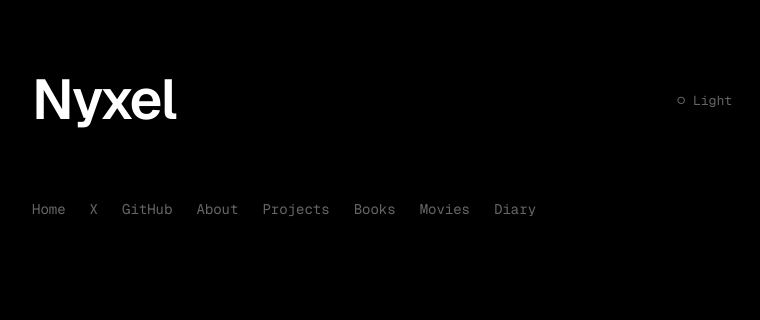
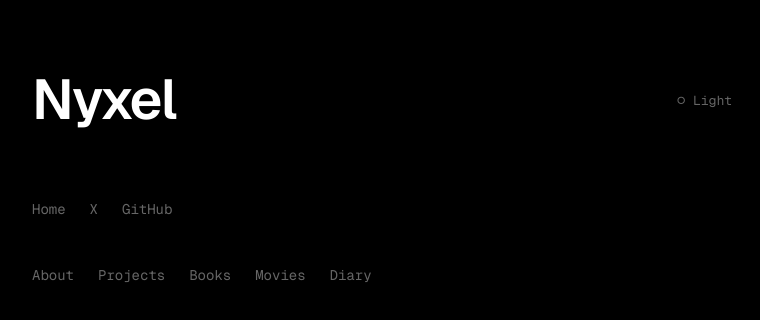
Before and after one commit to Nyxeli0n/nyxel-site, a Next.js app: page / in a window 1280 px wide. Shown: the top 320 px of the page, without its empty margins (258-1018 px from the left). Built offline with nearby package versions, Linux system fonts and the light colour scheme.

Commit message:
Align two navigation rows at their left edge

```diff
--- a/app/components/SitePage.tsx
+++ b/app/components/SitePage.tsx
@@ -1,7 +1,7 @@
 import Link from "next/link";
 import ThemeToggle from "./ThemeToggle";
-export default function SitePage({ title = "Nyxel", home = false, children }: {
-  title?: string; home?: boolean; children?: React.ReactNode;
+export default function SitePage({ title = "Nyxel", children }: {
+  title?: string; children?: React.ReactNode;
 }) {
   return <main>
     <header className="site-head fade-in"><h1>{title}</h1><ThemeToggle /></header>
@@ -9,13 +9,6 @@ export default function SitePage({ title = "Nyxel", home = false, children }: {
       <Link href="/">Home</Link>
       <a href="https://x.com/nyxeli0n" target="_blank" rel="noreferrer">X</a>
       <a href="https://github.com/Nyxeli0n" target="_blank" rel="noreferrer">GitHub</a>
-      {home && <>
-        <Link href="/about">About</Link>
-        <Link href="/projects">Projects</Link>
-        <Link href="/books">Books</Link>
-        <Link href="/movies">Movies</Link>
-        <Link href="/diary">Diary</Link>
-      </>}
     </nav>
     <div className="fade-in delay-2">{children}</div>
   </main>;
--- a/app/page.tsx
+++ b/app/page.tsx
@@ -1,5 +1,14 @@
+import Link from "next/link";
 import SitePage from "./components/SitePage";
 
 export default function Home() {
-  return <SitePage home />;
+  return <SitePage>
+    <nav className="contacts" aria-label="Pages">
+      <Link href="/about">About</Link>
+      <Link href="/projects">Projects</Link>
+      <Link href="/books">Books</Link>
+      <Link href="/movies">Movies</Link>
+      <Link href="/diary">Diary</Link>
+    </nav>
+  </SitePage>;
 }
```
